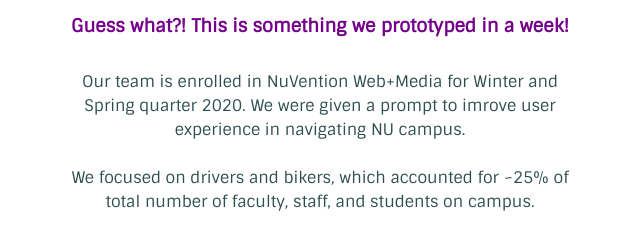
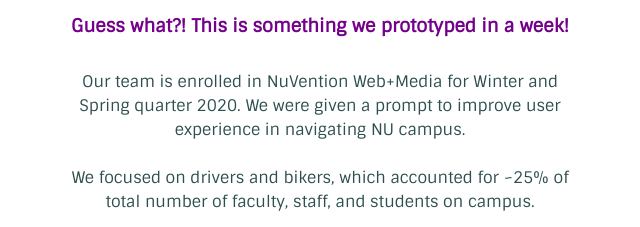
Before and after one commit to hkvivianm/hkvivianm.github.io, a plain HTML site: page index.html in a window 1280 px wide. Shown: the part 466-693 px from the top of the page, 320-960 px from the left. Drawn offline with nearby package versions, Linux system fonts and the light colour scheme; a web font is replaced by a local one.

Commit message:
Update index.html

```diff
--- a/index.html
+++ b/index.html
@@ -72,7 +72,7 @@
 
           </div>
           <div class="col-6 text-center">
-            <p>Our team is enrolled in NuVention Web+Media for Winter and Spring quarter 2020. We were given a prompt to imrove user experience in navigating NU campus.
+            <p>Our team is enrolled in NuVention Web+Media for Winter and Spring quarter 2020. We were given a prompt to improve user experience in navigating NU campus.
               <br>
               <br>We focused on drivers and bikers, which accounted for ~25% of total number of faculty, staff, and students on campus.
             <br>
```
